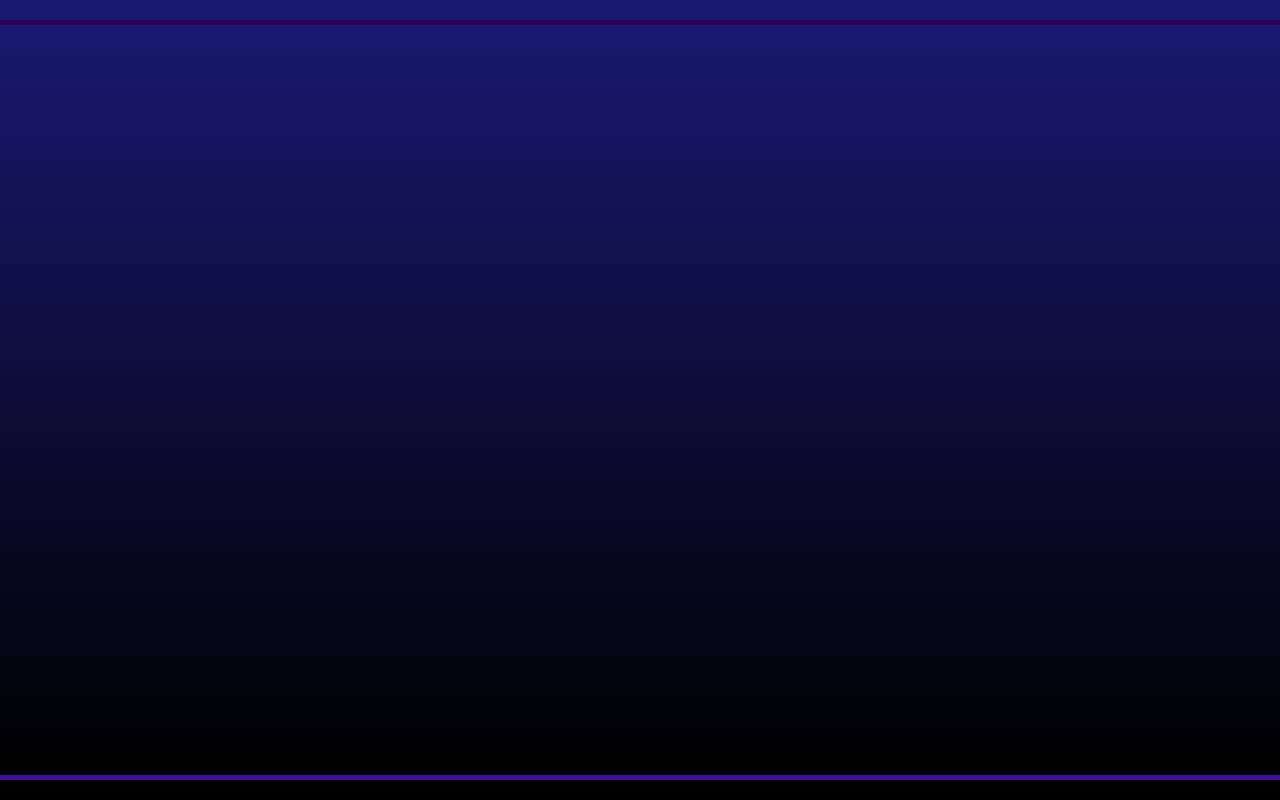
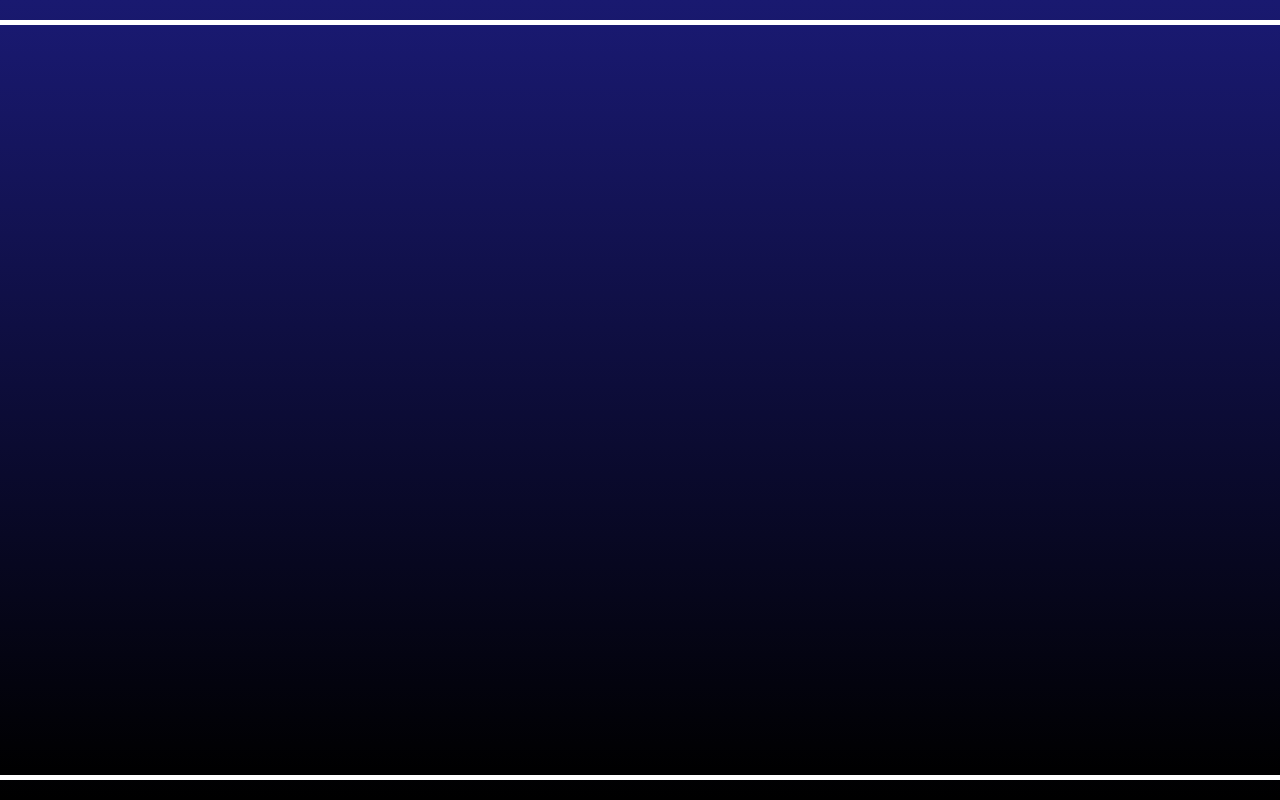
Before and after one commit to MichaelArmstrong1123/MichaelArmstrong1123.github.io, a plain HTML site: page fsd-projects/platformer/index.html in a window 1280 px wide. Shown: the top 800 px of the page. Drawn offline with nearby package versions, Linux system fonts and the light colour scheme.

Commit message:
updating platformer colors

```diff
--- a/fsd-projects/platformer/platformer.css
+++ b/fsd-projects/platformer/platformer.css
@@ -11,7 +11,7 @@ canvas {
  background: linear-gradient(midnightblue, black);
   margin: 20px;
   border-radius: 15px;
-  border: 5px solid rgba(118, 0, 233, 0.375);
+  border: 5px solid rgb(255, 255, 255);
 }
 
 img {
--- a/fsd-projects/platformer/platformer.js
+++ b/fsd-projects/platformer/platformer.js
@@ -42,7 +42,7 @@ createPlatform(600, 200, 150, 25, "")
 createCollectable("kennedi", 1350, 50);
 createCollectable("diamond", 200, 170, 0.5, 0.7);
 createCollectable("kennedi", 1000, 150);
-
+createCollectable("kennedi", 600, 150);
 
 
 
```
